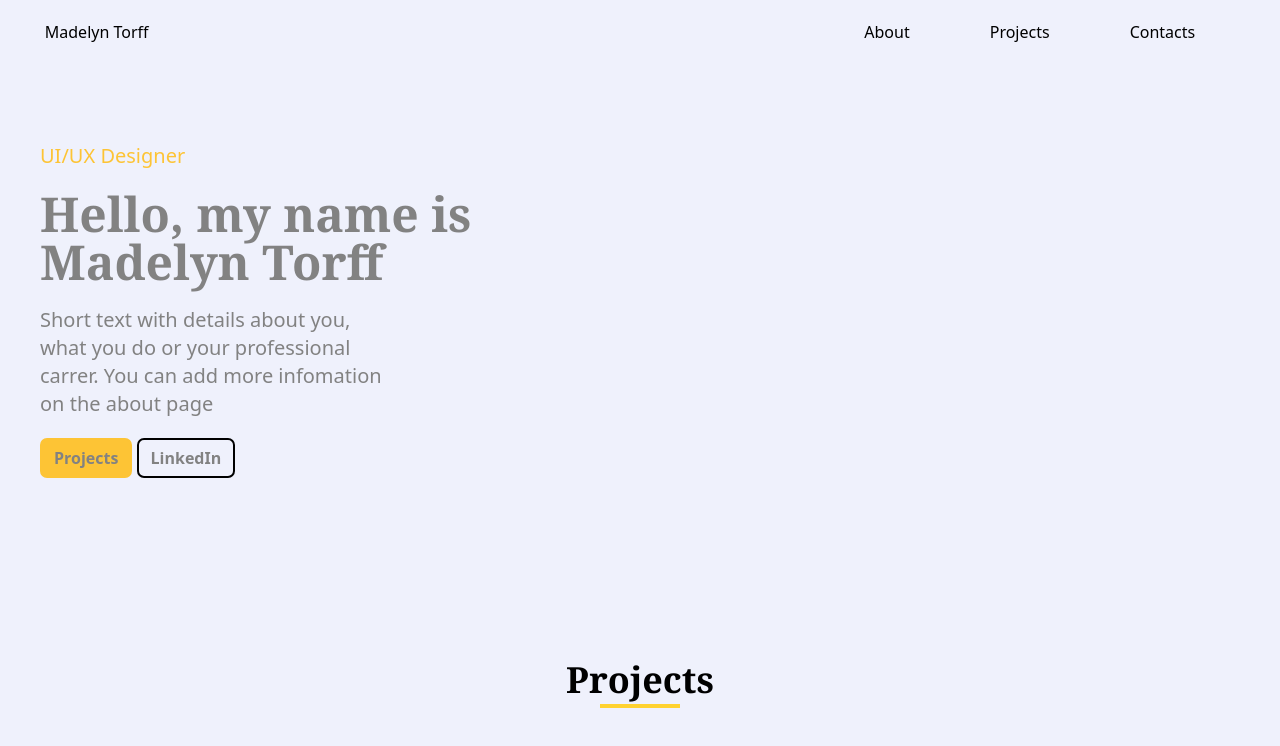
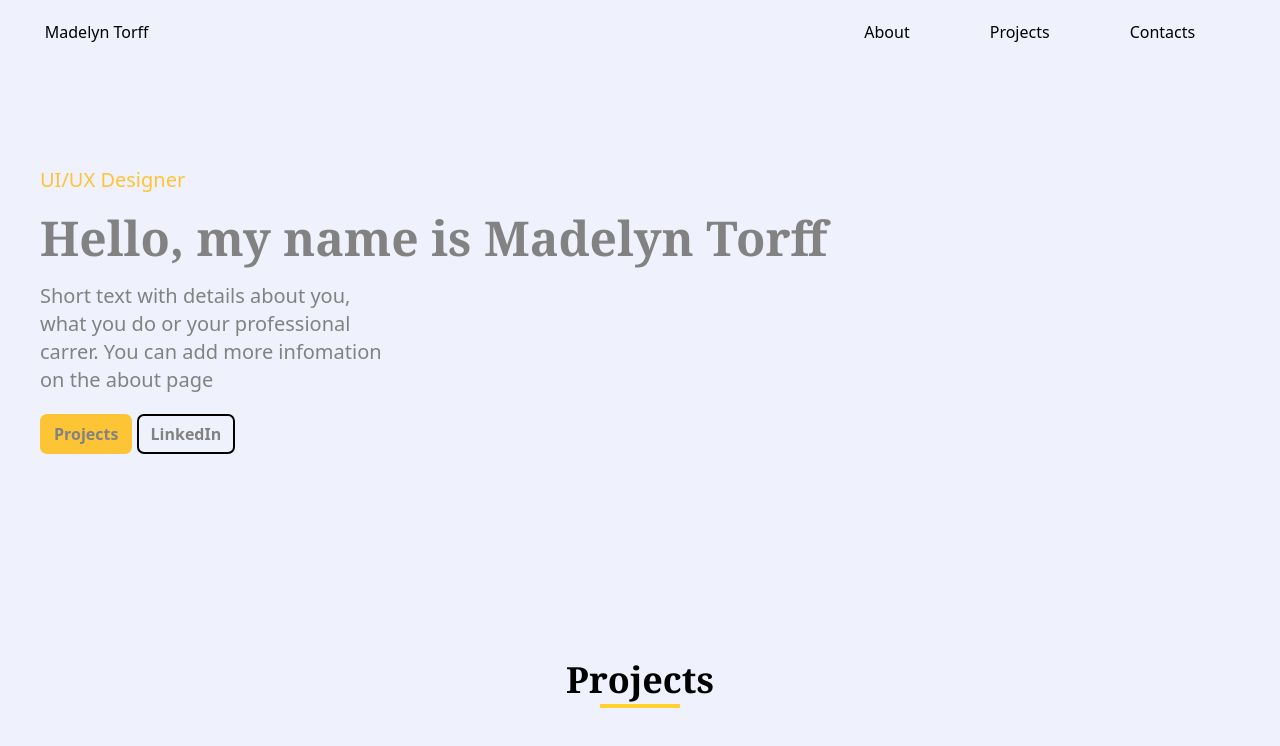
Before and after one commit to fadhilabz/Portofolio-ModelynTorff2021, a website: page index.html in a window 1280 px wide. Shown: the top 746 px of the page. Drawn offline with Linux system fonts and the light colour scheme.

Commit message:
Pulihkan perubahan index.html setelah stash

```diff
--- a/index.html
+++ b/index.html
@@ -20,7 +20,7 @@
     <header class="relative flex lg:flex-row flex-col max-w-7xl justify-between items-center mx-auto lg:h-[660px]  gap-8 pb-10">
         <div class="flex flex-col gap-5 w-full lg:order-2 order-1">
             <h1 class="text-xl text-[#FDC435]">UI/UX Designer</h1>
-            <h2 class="lg:text-5xl text-2xl text-[#828282] font-bold md:w-[450px] font-serif">Hello, my name is Madelyn Torff</h2>
+            <h2 class="lg:text-5xl text-2xl text-[#828282] font-bold mdw-[450px] font-serif">Hello, my name is Madelyn Torff</h2>
             <p class="text-xl text-[#828282] w-90">Short text with details about you, what you do or your professional carrer. You can add more infomation on the about page</p>
             <ul>
                 <button class="bg-[#FDC435] text-[#828282] rounded-[7px] px-3 py-1.5 font-semibold border-2 border-[#FDC435]">Projects</button>
```
